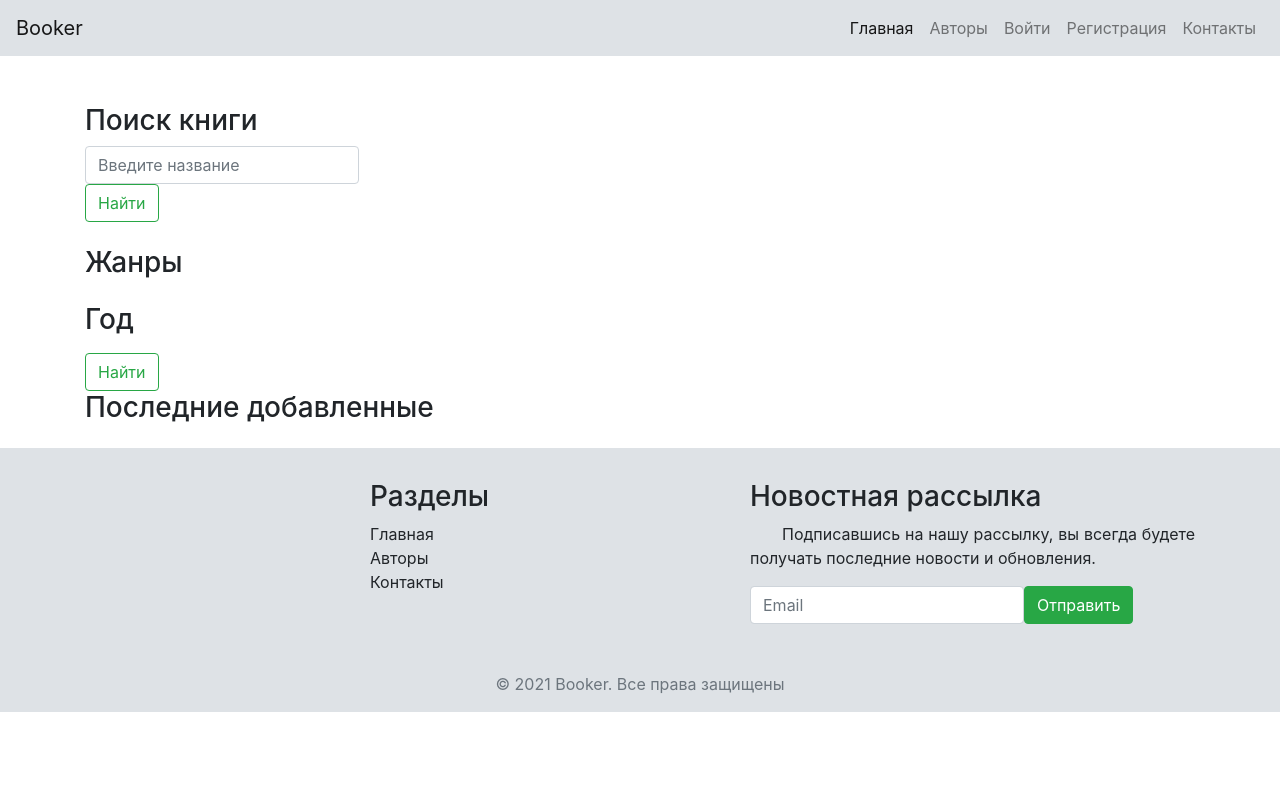
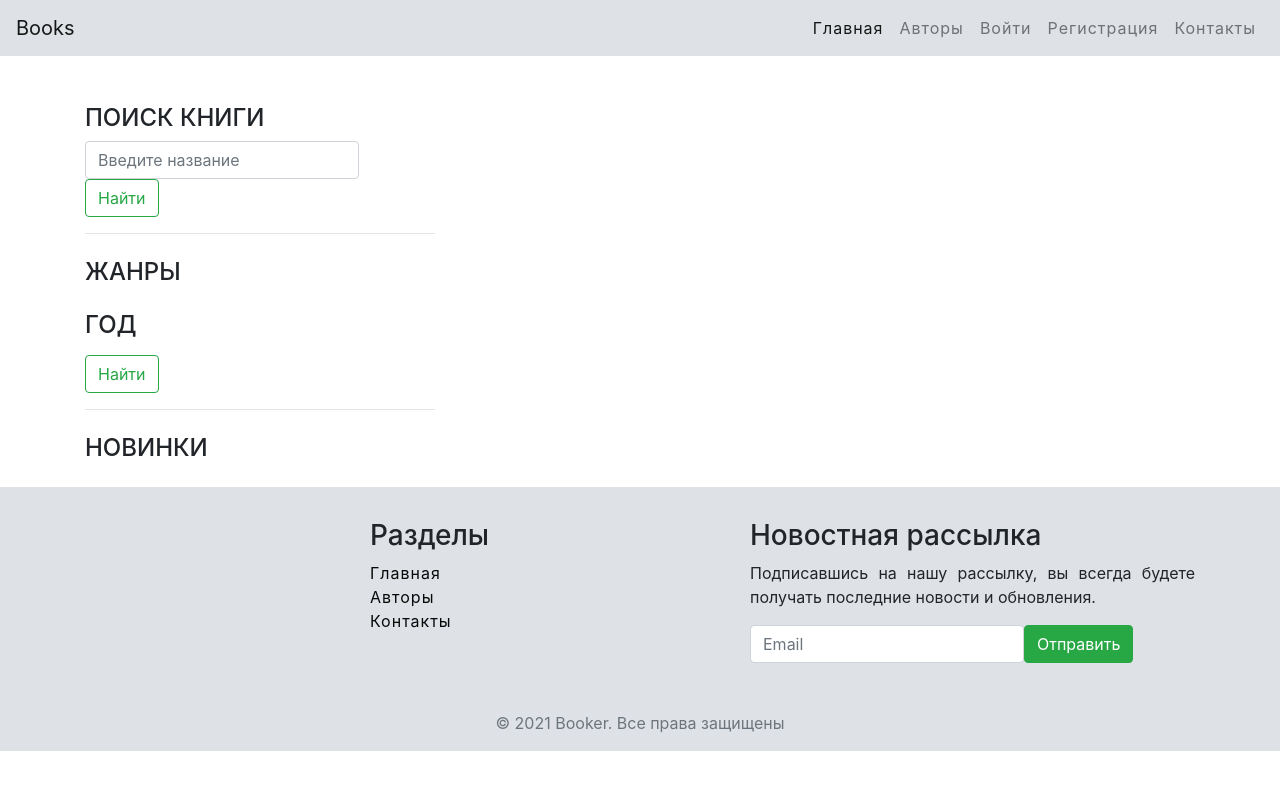
Before and after one commit to amkolotov/books_django, a Django app: page / in a window 1280 px wide. Run offline with Django 3.2, Linux system fonts and the light colour scheme; data that the repository does not hold is empty; some libraries are stand-ins or nearby versions.

Commit message:
templates

```diff
--- a/books/mainapp/views.py
+++ b/books/mainapp/views.py
@@ -19,6 +19,7 @@ class BooksView(Years, ListView):
     """Вывод полного списка книг"""
     model = Book
     queryset = Book.objects.filter(draft=False)
+    ordering = ['-year']
 
     # def get_context_data(self, *, object_list=None, **kwargs):
     #     context = super().get_context_data()
--- a/books/static/css/style.css
+++ b/books/static/css/style.css
@@ -7,6 +7,8 @@ body {
 
 body a {
     text-decoration: none;
+    color: #080808;
+
 }
 
 a:hover {
@@ -20,6 +22,8 @@ ul {
 
 li {
     list-style-type: none;
+    color: #8c9398;
+    letter-spacing: 1px;
 }
 
 .side-bar ul {
@@ -41,9 +45,16 @@ ul.stars li a span:hover {
     opacity: 0.8;
 }
 
+li span {
+    color: #6a6c6d;
+}
+
 p {
     text-indent: 2em;
     text-align: justify;
+}
+.last-book a {
+    color: #6a6c6d;
 }
 
 /* Checkbox stars */
@@ -86,6 +97,21 @@ p {
 .navbar {
     background-color: #dee2e6;
 }
+
+.page-item.active .page-link {
+    background-color: #8c9398;
+    border-color: #8c9398;
+}
+
+.page-link,
+.page-link:hover
+{
+    color: #6a6c6d
+}
+
 .footer {
     background-color: #dee2e6;
 }
+.footer p {
+    text-indent: 0;
+}
--- a/books/templates/base.html
+++ b/books/templates/base.html
@@ -14,6 +14,9 @@
     <link rel="stylesheet" href="{% static 'css/bootstrap.css' %}">
     <link rel="stylesheet" href="{% static 'css/style.css' %}" type="text/css" media="all">
     <link href="https://cdnjs.cloudflare.com/ajax/libs/font-awesome/4.7.0/css/font-awesome.css" rel="stylesheet"/>
+    <link href="//fonts.googleapis.com/css?family=Lato:100,100i,300,300i,400,400i,700" rel="stylesheet">
+    <link href="//fonts.googleapis.com/css?family=Source+Sans+Pro:200,200i,300,300i,400,400i,600,600i,700,700i,900"
+          rel="stylesheet">
 
     {% recaptcha_init %}
     {% recaptcha_ready action_name='homepage' %}
--- a/books/templates/includes/footer.html
+++ b/books/templates/includes/footer.html
@@ -9,9 +9,9 @@
                 <div class="col-md-4">
                     <h3>Разделы</h3>
                     <ul>
-                        <li>Главная</li>
-                        <li>Авторы</li>
-                        <li>Контакты</li>
+                        <li><a href="{% url 'mainapp:index' %}">Главная</a></li>
+                        <li><a href="{% url 'mainapp:authors' %}">Авторы</a></li>
+                        <li><a href="#">Контакты</a></li>
                     </ul>
                 </div>
                 <div class="col-md-5">
--- a/books/templates/includes/header.html
+++ b/books/templates/includes/header.html
@@ -1,11 +1,7 @@
 <nav class="navbar navbar-expand-lg navbar-light">
-    <a class="navbar-brand" href="{% url 'mainapp:index' %}">Booker</a>
-    <button class="navbar-toggler" type="button" data-toggle="collapse" data-target="#navbarSupportedContent"
-            aria-controls="navbarSupportedContent" aria-expanded="false" aria-label="Toggle navigation">
-        <span class="navbar-toggler-icon"></span>
-    </button>
+    <a class="navbar-brand" href="{% url 'mainapp:index' %}">Books</a>
 
-    <div class="collapse navbar-collapse justify-content-end" id="navbarSupportedContent">
+    <div class="navbar-collapse justify-content-end" id="navbarSupportedContent">
         <ul class="navbar-nav">
             <li class="nav-item active">
                 <a class="nav-link" href="{% url 'mainapp:index' %}">Главная <span class="sr-only">(current)</span></a>
--- a/books/templates/includes/sidebar.html
+++ b/books/templates/includes/sidebar.html
@@ -2,7 +2,7 @@
 
 <div class="side-bar">
 
-    <h3>Поиск книги</h3>
+    <h4>ПОИСК КНИГИ</h4>
 
     <form class="form-inline my-2 my-lg-0" action="{% url 'mainapp:search' %}">
         <input class="form-control mr-sm-2" type="search" placeholder="Введите название" name="search">
@@ -11,27 +11,29 @@
 
     <form action="{% url 'mainapp:filter' %}" method="get">
 
+        <hr>
+
         <div class="left-side my-4">
-            <h3 class="sear-head editContent">Жанры</h3>
+            <h4 class="sear-head editContent">ЖАНРЫ</h4>
             <ul class="w3layouts-box-list">
                 {% get_genres as genres %}
                 {% for genre in genres %}
                 <li class="editContent">
                     <input type="checkbox" class="checked" name="genre" value="{{ genre.id }}">
-                    <span class="span editContent">{{ genre.name}}</span>
+                    <span class="span editContent"> {{ genre.name }}</span>
                 </li>
                 {% endfor %}
             </ul>
         </div>
 
         <div class="left-side">
-            <h3 class="sear-head editContent">Год</h3>
+            <h4 class="sear-head editContent">ГОД</h4>
             <ul class="w3layouts-box-list">
 
                 {% for year_dict in view.get_years %}
                 <li class="editContent">
                     <input type="checkbox" class="checked" name="year" value="{{ year_dict.year }}">
-                    <span class="span editContent">{{ year_dict.year }}</span>
+                    <span class="span editContent"> {{ year_dict.year }}</span>
                 </li>
                 {% endfor %}
 
@@ -42,6 +44,8 @@
 
     </form>
 
+    <hr>
+
     {% get_last_books count=3 %}
 
 </div>
--- a/books/templates/mainapp/author_list.html
+++ b/books/templates/mainapp/author_list.html
@@ -8,7 +8,7 @@
     <div class="row mt-5">
 
         <div class="col-md-4">
-            {% include 'includes/sidebar.html' %}
+<!--            {% include 'includes/sidebar.html' %}-->
         </div>
 
         <div class="col-md-8">
--- a/books/templates/mainapp/book_list.html
+++ b/books/templates/mainapp/book_list.html
@@ -16,7 +16,7 @@
             <div class="row">
                 {% for book in book_list %}
                 <div class="col-md-6">
-                    <div class="card mb-4 shadow-sm">
+                    <div class="card mb-4 shadow-sm text-center">
                         <a href="{{ book.get_absolute_url }}" style="text-decoration: none">
                             <img src="{{ book.cover.url }}" class="card-img-top" alt="{{ book.name }}">
                         </a>
@@ -26,14 +26,14 @@
                             </a>
                         </div>
                         <ul class="list-group list-group-flush">
-                            <li class="list-group-item">{{ book.tagline }}</li>
+                            <li class="list-group-item"><<{{ book.tagline }}>></li>
                             <li class="list-group-item">
                                 <div class="row justify-content-center">
                                     <ul class="stars">
                                         {% get_star_range as range %}
                                         {% for star in range %}
                                         {% get_rating book.id as rating %}
-                                        {% if star <= rating %}
+                                        {% if star < rating %}
                                             <li><span class="fa fa-star" aria-hidden="true"></span></a></li>
 <!--                                        <li><span class="fa fa-star-half-o" aria-hidden="true"></span></a></li>-->
                                         {% else %}
--- a/books/templates/mainapp/tags/last_books.html
+++ b/books/templates/mainapp/tags/last_books.html
@@ -1,11 +1,11 @@
 
-<h3 class="sear-head editContent">Последние добавленные</h3>
+<h4 class="sear-head mt-4">НОВИНКИ</h4>
 {% for book in last_books %}
 <div class="row my-4">
     <div class="col-md-4">
         <a href="{{ book.get_absolute_url }}"><img src="{{ book.cover.url }}" alt="book.title" class="img-fluid"></a>
     </div>
-    <div class="col-md-8">
+    <div class="col-md-8 last-book">
         <a href="{{ book.get_absolute_url }}"><h5>{{ book.title }}</h5></a>
     </div>
 </div>
```
Also changed, not shown: books/templates/mainapp/book_detail.html (+24 -11 lines), 1 other file.
